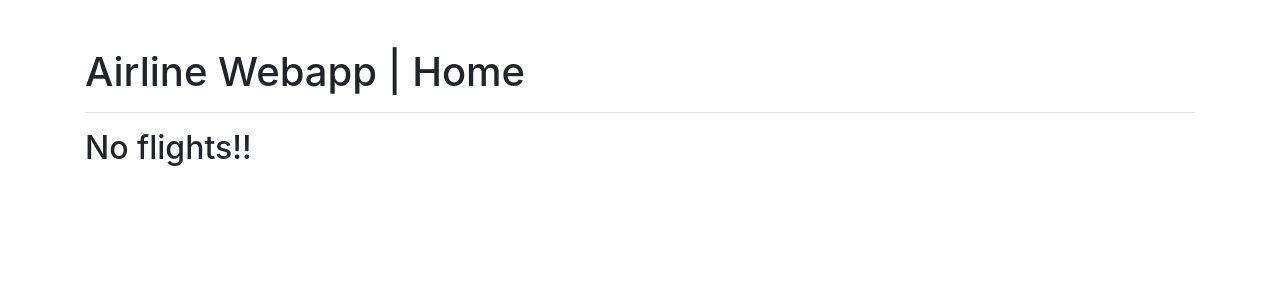
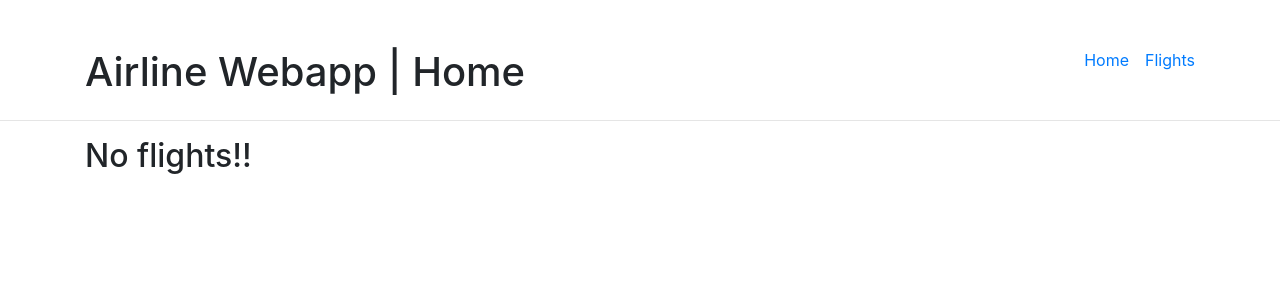
Before and after one commit to AhmedElaguab/airline-webapp, a Flask app: page / in a window 1280 px wide. Shown: the top 300 px of the page. Run offline with Flask 2, Linux system fonts and the light colour scheme; data that the repository does not hold is empty; some libraries are stand-ins or nearby versions.

Commit message:
Fix template structure

```diff
--- a/templates/base.html
+++ b/templates/base.html
@@ -5,7 +5,7 @@
   <meta charset="UTF-8">
   <meta name="viewport" content="width=device-width, initial-scale=1.0">
   <title>
-    {% block title %} Airline Webapp {% endblock %}
+    {% block title %}{% endblock %} Airline Webapp
   </title>
   <!-- css:bootstrap -->
   <link rel="stylesheet" href="https://stackpath.bootstrapcdn.com/bootstrap/4.5.0/css/bootstrap.min.css"
@@ -14,9 +14,25 @@
 
 <body>
   <main class="main-content py-5">
-    <div class="container">
-      <div class="content">
-        {% block content %}{% endblock %}
+    <header>
+      <div class="container">
+        <div class="d-flex">
+          {% block head %}{% endblock %}
+          <nav class="d-flex flex-grow-1 justify-content-end">
+            <ul class="d-flex list-unstyled">
+              <li><a class="d-block ml-3" href="{{ url_for('index') }}">Home</a></li>
+              <li><a class="d-block ml-3" href="{{ url_for('flights') }}">Flights</a></li>
+            </ul>
+          </nav>
+        </div>
+      </div>
+      <hr>
+    </header>
+    <div>
+      <div class="container">
+        <div class="content">
+          {% block content %}{% endblock %}
+        </div>
       </div>
     </div>
   </main>
--- a/templates/index.html
+++ b/templates/index.html
@@ -1,12 +1,15 @@
 {% extends "base.html" %}
 
 <!-- Title block -->
-{% block title%} Home | Airline Webapp {% endblock %}
+{% block title%} Home | {% endblock %}
+
+<!-- Head block -->
+{% block head %}
+<h1>Airline Webapp | Home</h1>
+{% endblock %}
 
 <!-- Content block -->
 {% block content %}
-<h1>Airline Webapp | Home</h1>
-<hr>
 {% if flights %}
 <h2 class="mb-4">Select a flight to book:</h2>
 <form action="" method="POST">
```
Also changed, not shown: templates/flights.html (+5 -2 lines).
